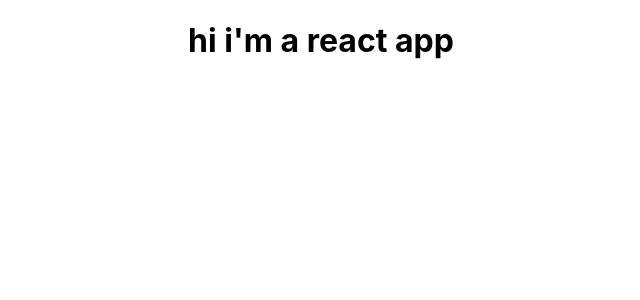
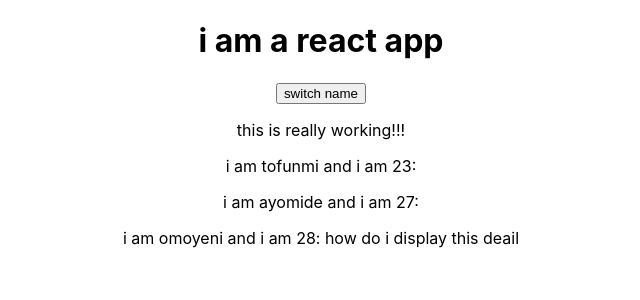
Before and after one commit to 21toffy/compelete-react-guide, a React (Create React App) app: page / in a window 1280 px wide. Shown: the top 300 px of the page, without its empty margins (319-959 px from the left). Built offline with nearby package versions, Linux system fonts and the light colour scheme.

Commit message:
props and children and state oject

```diff
--- a/src/App.js
+++ b/src/App.js
@@ -1,10 +1,30 @@
 import React, {Component} from 'react';
 import './App.css';
+import Person from './Person/Person'
 
 
 class App extends Component{
+  state = {
+    persons : [
+      {name : 'tofunmi', age:'23'},
+      {name : 'ayomide', age : '27'},
+      {name : 'omoyeni', age : '28'}
+    ]
+  }
+
+
   render(){
-    return React.createElement('div', {className:'App'}, React.createElement('h1',{className:'App'} ,'hi i\'m a react app '));
+    return (
+          <div className="App">
+            <h1>i am a react app</h1>
+            <button>switch name</button>
+            <p>this is really working!!!</p>
+            <Person name = {this.state.persons[0].name} age={this.state.persons[0].age}/>
+            <Person name = {this.state.persons[1].name} age = {this.state.persons[1].age}/>
+            <Person name = {this.state.persons[2].name} age = {this.state.persons[2].age}>how do i display this deail</Person>
+          </div>
+        );
+    // return React.createElement('div', {className:'App'}, React.createElement('h1',{className:'App'}  ,'hi i\'m a react app '));
   }
 }
 
--- /dev/null
+++ b/src/Person/Person.js
@@ -0,0 +1,13 @@
+import React from 'react';
+
+
+const person = (props) =>{
+return (
+    <div>
+        <p>i am {props.name} and i am {props.age}: {props.children}</p>
+
+    </div>
+)
+};
+
+export default person
```
